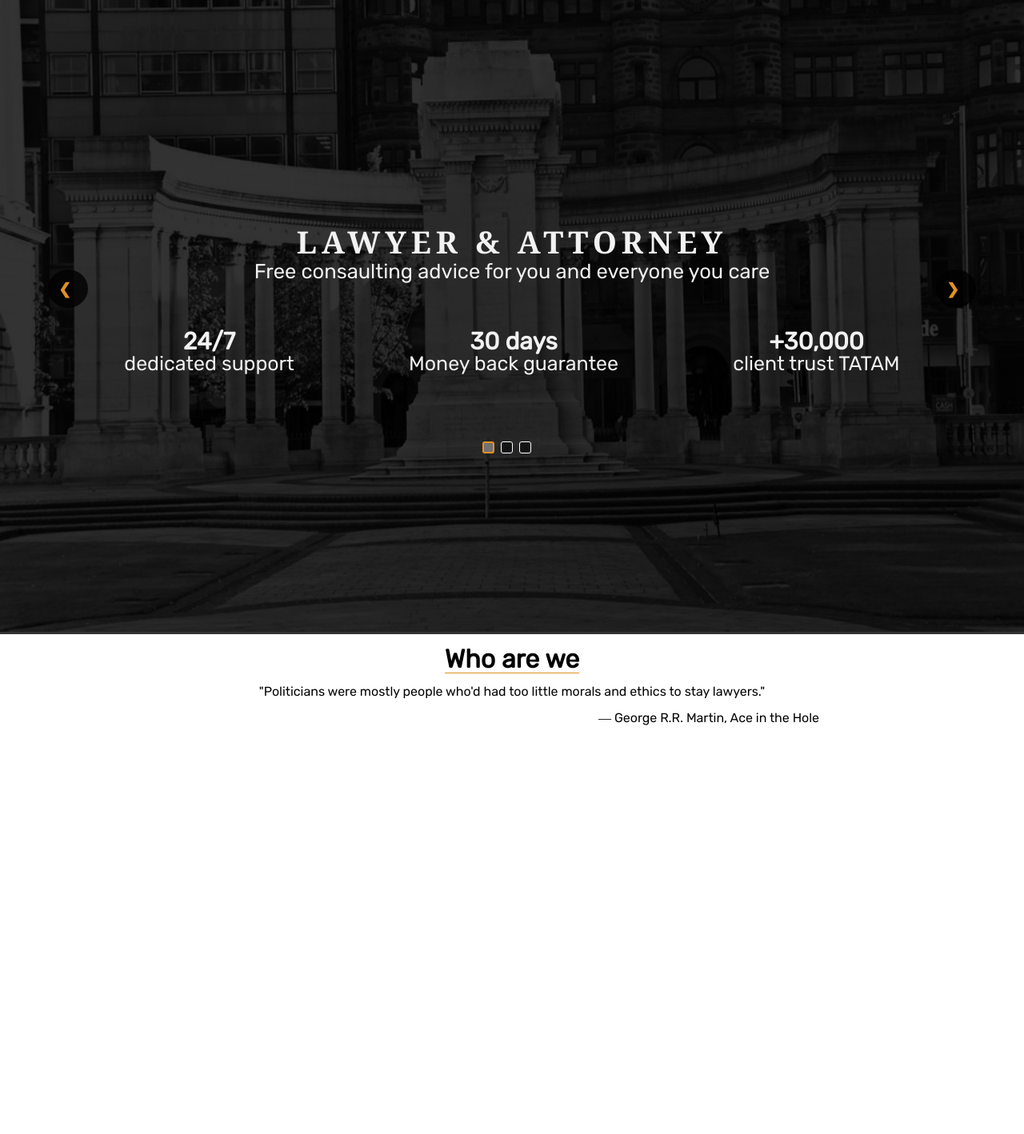
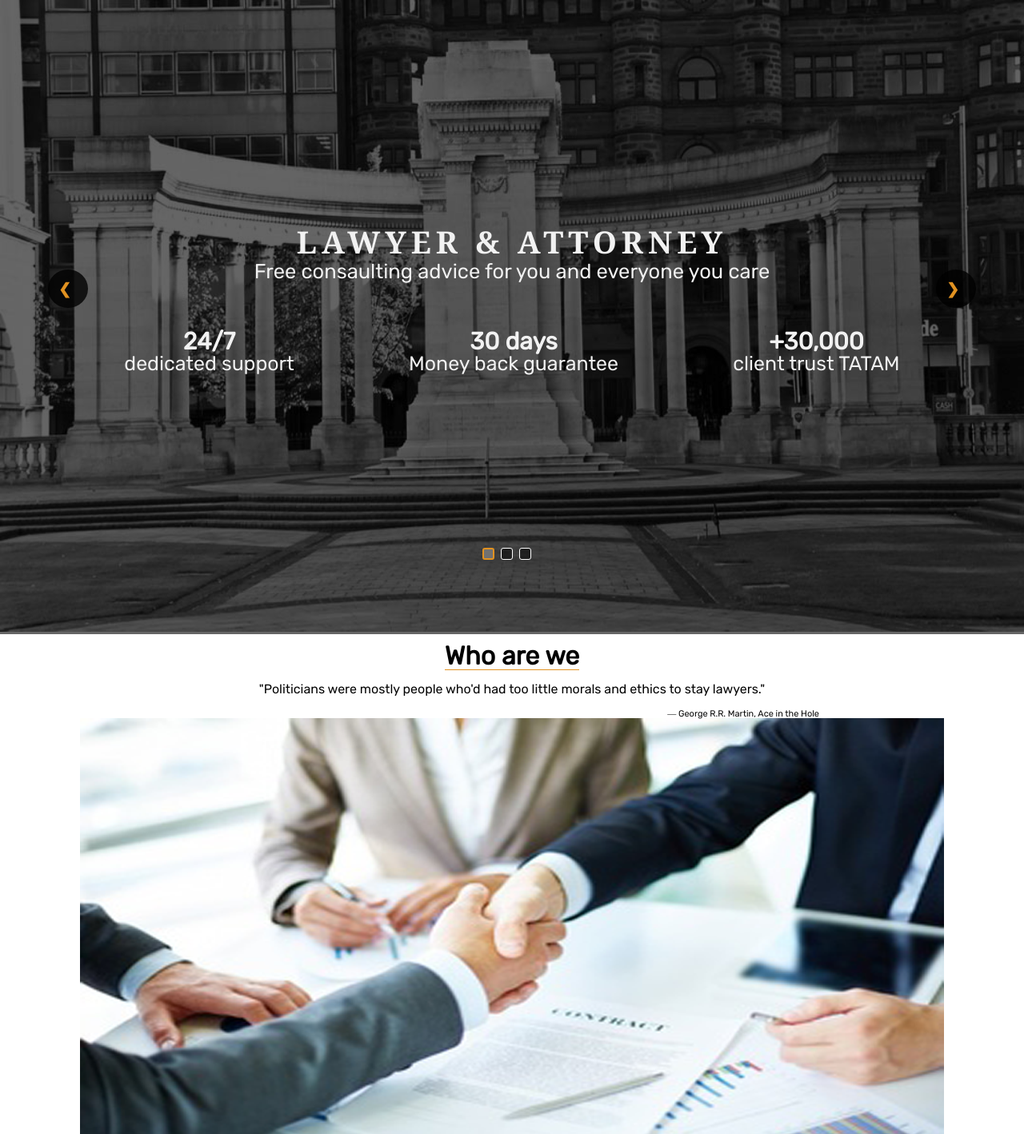
Before and after one commit to KristijanGjorevski/cwp-2017, a PHP site: page / in a window 1280 px wide. Shown: the part 110-1528 px from the top of the page at 80% size. Before the commit the page ends 1017 px from the top, so only its background shows below. Run offline with PHP 8.4, Linux system fonts and the light colour scheme.

Commit message:
upd
Lawyers

```diff
--- /dev/null
+++ b/Lawyers/assets/css/employer_slider.css
@@ -0,0 +1,7 @@
+.perosns_visit {
+	background: url("../pictures/smiling_people1.png");
+	background-repeat: no-repeat;
+	width: 1080px;
+	height: 520px;
+	margin: auto;
+}
--- a/Lawyers/assets/css/index.css
+++ b/Lawyers/assets/css/index.css
@@ -114,11 +114,11 @@ header {
     align-items: center;
 }
 
-.quotes abbr {
+.quotes h5, abbr {
+    margin-top:12px;
     text-decoration: unset;
     border-bottom: 0.05em solid #e19221;
     font-size: 4vh;
-    margin: 10px;
 }
 
 .quotes blockquote {
@@ -128,4 +128,5 @@ header {
 
 .quotes span {
     align-self: flex-end;
+    font-size: 11px;
 }
--- a/Lawyers/assets/css/slider.css
+++ b/Lawyers/assets/css/slider.css
@@ -15,7 +15,7 @@
     width: 100%;
     height: 100%;
     position: absolute;
-    background-color: rgba(0, 0, 0, 0.8);
+    background-color: rgba(0, 0, 0, 0.6);
     z-index: 0;
 }
 
@@ -114,7 +114,7 @@
 
 .indicators {
     position: absolute;
-    bottom: 120px;
+    bottom: 90px;
     right: 48%;
 }
 
--- a/Lawyers/index.html
+++ b/Lawyers/index.html
@@ -6,6 +6,7 @@
     <title>Lawyer Attorney</title>
     <link rel="stylesheet" type="text/css" href="assets/css/index.css">
     <link rel="stylesheet" type="text/css" href="assets/css/slider.css">
+    <link rel="stylesheet" type="text/css" href="assets/css/employer_slider.css">
     <link rel="stylesheet" type="text/css" href="assets/fonts/fonts.css">
     <!--  https://css-tricks.com/snippets/css/using-font-face/    https://www.webdesignerdepot.com/2013/01/how-to-use-any-font-you-like-with-css3/			 -->
 </head>
@@ -100,22 +101,19 @@
         <!-- Next and previous buttons -->
         <a class="prev" onclick="plusSlides(-1)">&#10094;</a>
         <a class="next" onclick="plusSlides(1)">&#10095;</a>
-    </div>
-    <br>
-
-    <!-- Indicators -->
-    <div class="indicators">
-        <span class="dot" onclick="currentSlide(1)"></span>
-        <span class="dot" onclick="currentSlide(2)"></span>
-        <span class="dot" onclick="currentSlide(3)"></span>
+            <!-- Indicators -->
+         <div class="indicators">
+            <span class="dot" onclick="currentSlide(1)"></span>
+            <span class="dot" onclick="currentSlide(2)"></span>
+            <span class="dot" onclick="currentSlide(3)"></span>
+        </div>
     </div>
     <div class="quotes">
         <h5><abbr title="Lawyer Attorney">Who are we</abbr></h5>
         <blockquote cite="https://www.goodreads.com/quotes/103979-politicians-were-mostly-people-who-d-had-too-little-morals-and">"Politicians were mostly people who'd had too little morals and ethics to stay lawyers."</blockquote>
         <span>― George R.R. Martin, Ace in the Hole</span>
     </div>
-    <div class="perosns">
-
+    <div class="perosns_visit">
     </div>
 
     <script type="text/javascript" src="index.js"></script>
```
Also changed, not shown: Lawyers/assets/pictures/smiling_people1.png (added).
